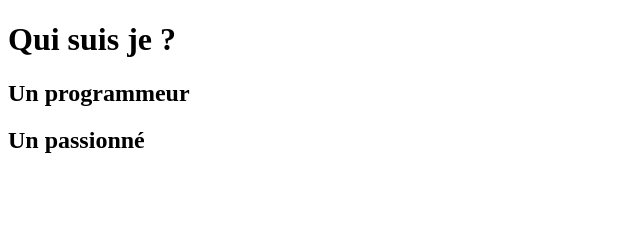
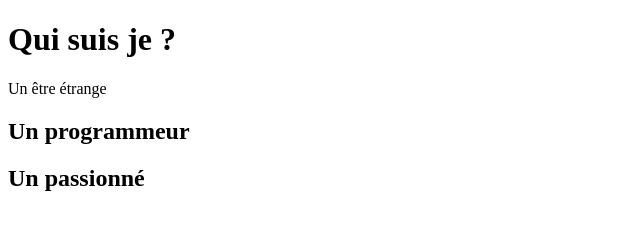
Before and after one commit to Altior1/Jeux-de-la-vie-propre, a plain HTML site: page index.html in a window 1280 px wide. Shown: the whole page, without its empty margins (0-640 px from the left). Drawn offline with Linux system fonts and the light colour scheme.

Commit message:
commit vide pour test

```diff
--- a/index.html
+++ b/index.html
@@ -7,6 +7,7 @@
 </head>
 <body>
     <h1>Qui suis je ?</h1>
+    <p>Un être étrange </p>
     <h2>Un programmeur</h2>
     <h2>Un passionné</h2>
 </body>
```
